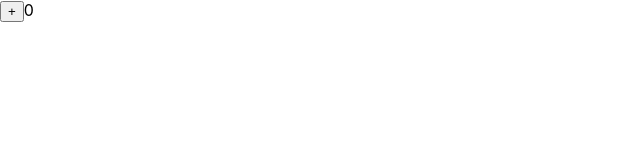
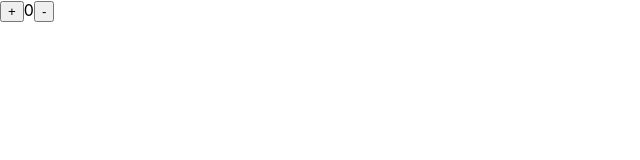
Before and after one commit to mohonsing113/react-counter, a React (Create React App) app: page / in a window 1280 px wide. Shown: the top 160 px of the page, without its empty margins (0-640 px from the left). Built offline with nearby package versions, Linux system fonts and the light colour scheme.

Commit message:
add minus button

```diff
--- a/src/App.js
+++ b/src/App.js
@@ -10,6 +10,7 @@ class App extends Component {
       <div>
         <button onClick={()=>{this.setState({number: this.state.number+1})}}>+</button>
         <span>{this.state.number}</span>
+        <button onClick={()=>{this.setState({number: this.state.number-1})}}>-</button>
       </div>
     );
   }
```
